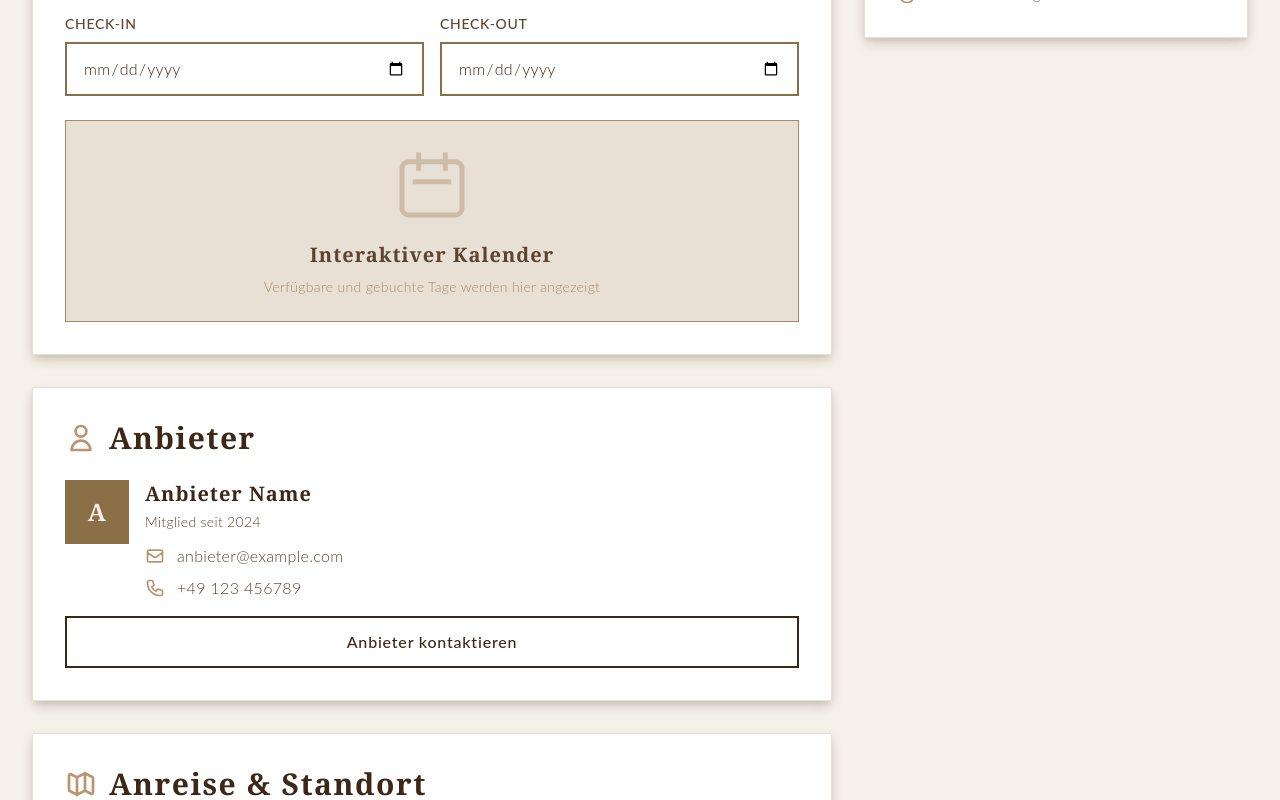
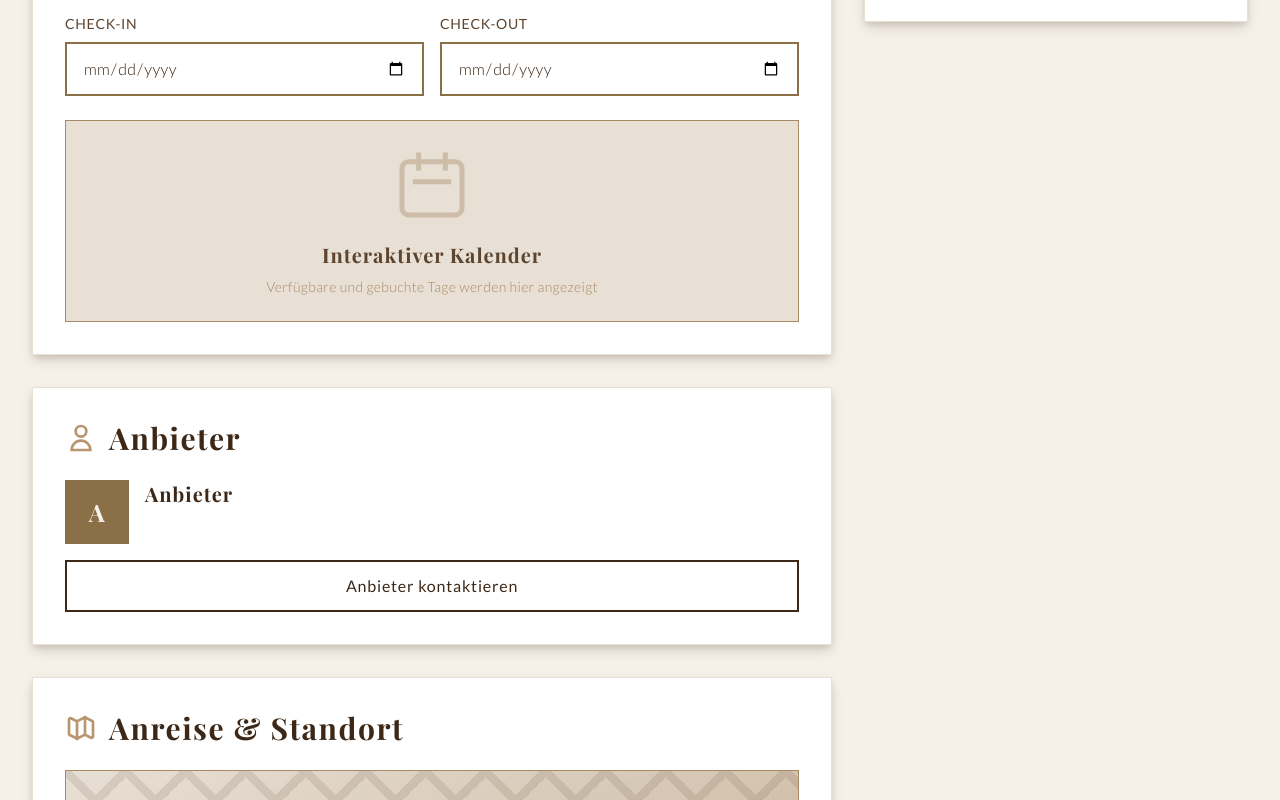
Before and after one commit to giffynuss/OttbergenLocations-Frontend, a Vue app in the folder OttbergenLocations-Frontend/: page /location/1 in a window 1280 px wide. Shown: the part 981-1781 px from the top of the page. Built offline with nearby package versions, Linux system fonts and the light colour scheme.

Commit message:
Updated Backend APIs

```diff
--- a/OttbergenLocations-Frontend/src/assets/main.css
+++ b/OttbergenLocations-Frontend/src/assets/main.css
@@ -1,8 +1,8 @@
+@import url('https://fonts.googleapis.com/css2?family=Playfair+Display:wght@400;500;600;700;800&family=Lato:wght@300;400;700&display=swap');
+
 @tailwind base;
 @tailwind components;
 @tailwind utilities;
-
-@import url('https://fonts.googleapis.com/css2?family=Playfair+Display:wght@400;500;600;700;800&family=Lato:wght@300;400;700&display=swap');
 
 :root {
   /* Luxuriöses bräunlich-creme Farbschema */
--- a/OttbergenLocations-Frontend/src/types/place.ts
+++ b/OttbergenLocations-Frontend/src/types/place.ts
@@ -9,7 +9,7 @@ export interface Place {
   pricePerDay: number
 
   // Optionale Felder (für erweiterte Informationen)
-  images?: string[]
+  images?: string[] // Array von URL-Strings (vereinfacht)
   latitude?: number
   longitude?: number
   address?: string
@@ -17,29 +17,27 @@ export interface Place {
   features?: PlaceFeature[]
   availableDates?: DateRange[]
 
-  // Anbieter-Informationen
+  // Anbieter-Informationen (vereinfacht)
   provider?: Provider
 
   // Status
   active?: boolean
-  createdAt?: string
-  updatedAt?: string
+  // ENTFERNT: createdAt, updatedAt (nicht mehr vom Backend geliefert)
 }
 
 export interface PlaceFeature {
   id: number
   name: string
-  icon?: string
-  available: boolean
+  category?: string // z.B. "basic", "parking", "kitchen"
+  // ENTFERNT: icon, available (Backend sendet nur vorhandene Features)
 }
 
 export interface Provider {
   id: number
   name: string
-  email: string
-  phone?: string
-  memberSince?: string
-  avatar?: string
+  email?: string // Nur in Detail-Ansichten verfügbar
+  phone?: string // Nur in Detail-Ansichten verfügbar
+  // ENTFERNT: memberSince, avatar, verified (Backend-Vereinfachung)
 }
 
 export interface DateRange {
@@ -52,17 +50,16 @@ export interface Booking {
   placeId: number
   placeName: string
   placeLocation: string
-  userId: number
-  checkIn: string      // Format: "DD.MM.YYYY" oder ISO
-  checkOut: string     // Format: "DD.MM.YYYY" oder ISO
+  userId?: number
+  checkIn: string      // Format: "YYYY-MM-DD" (ISO vom Backend)
+  checkOut: string     // Format: "YYYY-MM-DD" (ISO vom Backend)
   guests: number
-  totalPrice: number
-  subtotal?: number
-  serviceFee?: number
-  tax?: number
+  totalPrice: number   // Nur noch Gesamtpreis (Tage × Tagespreis)
+  // ENTFERNT: subtotal, serviceFee, tax (Backend-Vereinfachung)
   status: 'pending' | 'confirmed' | 'upcoming' | 'completed' | 'cancelled'
-  createdAt?: string
-  updatedAt?: string
+  cancelledAt?: string
+  cancellationReason?: string
+  // ENTFERNT: createdAt, updatedAt (nicht mehr vom Backend geliefert)
 }
 
 // Hilfsfunktionen für Datumsberechnung
--- a/OttbergenLocations-Frontend/src/views/LocationDetailView.vue
+++ b/OttbergenLocations-Frontend/src/views/LocationDetailView.vue
@@ -161,24 +161,23 @@
             <div class="space-y-4">
               <div class="flex items-start gap-4">
                 <div class="w-16 h-16 bg-luxury-medium flex items-center justify-center text-luxury-ivory font-luxury text-2xl font-bold">
-                  A
+                  {{ getProviderInitial() }}
                 </div>
-                <div>
-                  <h3 class="font-luxury text-xl font-bold text-luxury-dark mb-1">Anbieter Name</h3>
-                  <p class="text-luxury-brown text-sm mb-3">Mitglied seit 2024</p>
+                <div class="flex-1">
+                  <h3 class="font-luxury text-xl font-bold text-luxury-dark mb-3">{{ place?.provider?.name || 'Anbieter' }}</h3>
 
                   <div class="space-y-2">
-                    <div class="flex items-center gap-3 text-luxury-brown">
+                    <div v-if="place?.provider?.email" class="flex items-center gap-3 text-luxury-brown">
                       <svg class="w-5 h-5 text-luxury-gold" fill="none" stroke="currentColor" viewBox="0 0 24 24">
                         <path stroke-linecap="square" stroke-linejoin="miter" stroke-width="2" d="M3 8l7.89 5.26a2 2 0 002.22 0L21 8M5 19h14a2 2 0 002-2V7a2 2 0 00-2-2H5a2 2 0 00-2 2v10a2 2 0 002 2z"></path>
                       </svg>
-                      <span>anbieter@example.com</span>
+                      <span>{{ place.provider.email }}</span>
                     </div>
-                    <div class="flex items-center gap-3 text-luxury-brown">
+                    <div v-if="place?.provider?.phone" class="flex items-center gap-3 text-luxury-brown">
                       <svg class="w-5 h-5 text-luxury-gold" fill="none" stroke="currentColor" viewBox="0 0 24 24">
                         <path stroke-linecap="square" stroke-linejoin="miter" stroke-width="2" d="M3 5a2 2 0 012-2h3.28a1 1 0 01.948.684l1.498 4.493a1 1 0 01-.502 1.21l-2.257 1.13a11.042 11.042 0 005.516 5.516l1.13-2.257a1 1 0 011.21-.502l4.493 1.498a1 1 0 01.684.949V19a2 2 0 01-2 2h-1C9.716 21 3 14.284 3 6V5z"></path>
                       </svg>
-                      <span>+49 123 456789</span>
+                      <span>{{ place.provider.phone }}</span>
                     </div>
                   </div>
                 </div>
@@ -241,7 +240,6 @@
                   <span class="text-luxury-brown">Preis pro Tag</span>
                   <span class="font-luxury text-3xl font-bold text-luxury-dark tracking-luxury">{{ place?.pricePerDay }}€</span>
                 </div>
-                <p class="text-xs text-luxury-tan">zzgl. ggf. Servicegebühren</p>
               </div>
 
               <!-- Ausgewählte Daten -->
@@ -260,28 +258,13 @@
                 </div>
               </div>
 
-              <!-- Kostenaufschlüsselung -->
-              <div v-if="numberOfDays > 0" class="space-y-3 mb-6">
-                <div class="flex justify-between text-luxury-brown">
-                  <span>{{ place?.pricePerDay }}€ × {{ numberOfDays }} {{ numberOfDays === 1 ? 'Tag' : 'Tage' }}</span>
-                  <span class="font-medium">{{ subtotal }}€</span>
+              <!-- Vereinfachte Preisberechnung -->
+              <div v-if="numberOfDays > 0" class="mb-6 p-4 bg-luxury-gold/10 border border-luxury-gold">
+                <div class="flex justify-between items-center text-luxury-brown mb-3">
+                  <span class="text-sm">{{ place?.pricePerDay }}€ × {{ numberOfDays }} {{ numberOfDays === 1 ? 'Tag' : 'Tage' }}</span>
+                  <span class="font-luxury text-2xl font-bold text-luxury-dark">{{ totalPrice }}€</span>
                 </div>
-                <div class="flex justify-between text-luxury-brown">
-                  <span>Servicegebühr</span>
-                  <span class="font-medium">{{ serviceFee }}€</span>
-                </div>
-                <div class="flex justify-between text-luxury-brown">
-                  <span>MwSt. (19%)</span>
-                  <span class="font-medium">{{ tax }}€</span>
-                </div>
-              </div>
-
-              <!-- Gesamtpreis -->
-              <div v-if="numberOfDays > 0" class="pt-6 border-t-2 border-luxury-gold mb-6">
-                <div class="flex justify-between items-baseline">
-                  <span class="font-luxury text-xl font-bold text-luxury-dark tracking-luxury">Gesamt</span>
-                  <span class="font-luxury text-3xl font-bold text-luxury-gold tracking-luxury">{{ totalPrice }}€</span>
-                </div>
+                <p class="text-xs text-luxury-tan">Gesamtpreis inkl. aller Gebühren</p>
               </div>
 
               <!-- Hinweis wenn keine Daten ausgewählt -->
@@ -330,17 +313,7 @@
 <script setup lang="ts">
 import { ref, computed, onMounted } from 'vue'
 import { useRouter, useRoute } from 'vue-router'
-
-interface Place {
-  id: number
-  name: string
-  description: string
-  location: string
-  capacity: number
-  pricePerDay: number
-  latitude?: number
-  longitude?: number
-}
+import type { Place } from '@/types/place'
 
 const router = useRouter()
 const route = useRoute()
@@ -419,22 +392,11 @@ const numberOfDays = computed(() => {
   return diffDays > 0 ? diffDays : 0
 })
 
-// Kostenberechnung
-const subtotal = computed(() => {
+// Vereinfachte Kostenberechnung (Backend-Vereinfachung)
+// Nur noch: Tage × Tagespreis = Gesamtpreis
+const totalPrice = computed(() => {
   if (!place.value) return 0
   return place.value.pricePerDay * numberOfDays.value
-})
-
-const serviceFee = computed(() => {
-  return Math.round(subtotal.value * 0.05) // 5% Servicegebühr
-})
-
-const tax = computed(() => {
-  return Math.round((subtotal.value + serviceFee.value) * 0.19) // 19% MwSt
-})
-
-const totalPrice = computed(() => {
-  return subtotal.value + serviceFee.value + tax.value
 })
 
 // Funktionen
@@ -457,6 +419,11 @@ const goBack = () => {
   router.push('/search')
 }
 
+const getProviderInitial = () => {
+  if (!place.value?.provider?.name) return 'A'
+  return place.value.provider.name.charAt(0).toUpperCase()
+}
+
 const handleBooking = () => {
   if (!place.value || !checkInDate.value || !checkOutDate.value) {
     return
@@ -468,9 +435,6 @@ const handleBooking = () => {
   console.log('Check-in:', checkInDate.value)
   console.log('Check-out:', checkOutDate.value)
   console.log('Tage:', numberOfDays.value)
-  console.log('Zwischensumme:', subtotal.value, '€')
-  console.log('Servicegebühr:', serviceFee.value, '€')
-  console.log('MwSt:', tax.value, '€')
   console.log('Gesamtpreis:', totalPrice.value, '€')
   console.log('=====================')
 
```
